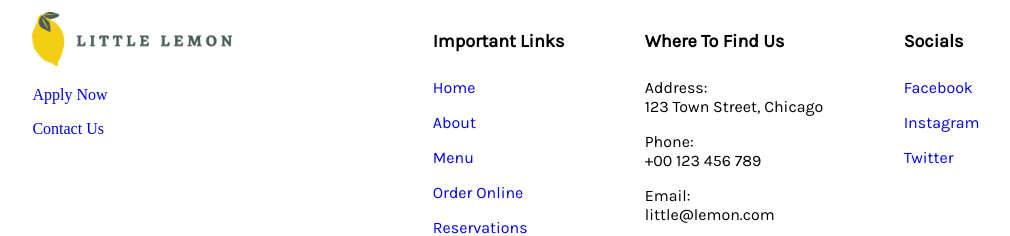
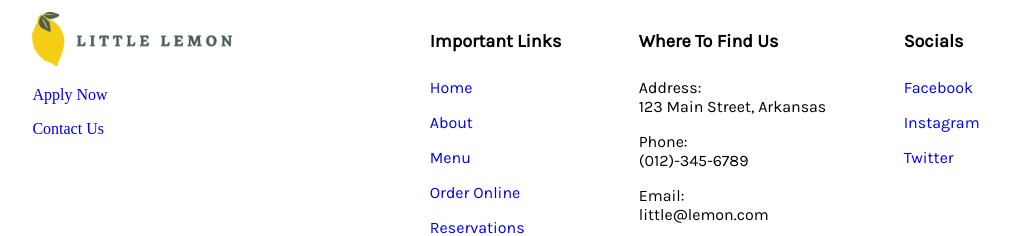
Before and after one commit to akwnorris/Little-lemon, a React (Create React App) app: page / in a window 1280 px wide. Shown: the part 2322-2558 px from the top of the page, without its empty margins (134-1144 px from the left). Built offline with nearby package versions, Linux system fonts and the light colour scheme; a web font is replaced by a local one.

Commit message:
Update footer contact

```diff
--- a/src/components/Footer.js
+++ b/src/components/Footer.js
@@ -27,8 +27,8 @@ const Footer = () => {
             <div>
                 <h3>Where To Find Us</h3>
             <ul>
-            <li>Address: <br/> 123 Town Street, Chicago</li>
-                <li>Phone: <br/> +00 123 456 789</li>
+            <li>Address: <br/> 123 Main Street, Arkansas</li>
+                <li>Phone: <br/> (012)-345-6789</li>
                 <li>Email: <br/> little@lemon.com</li>
             </ul>
             </div>
```
